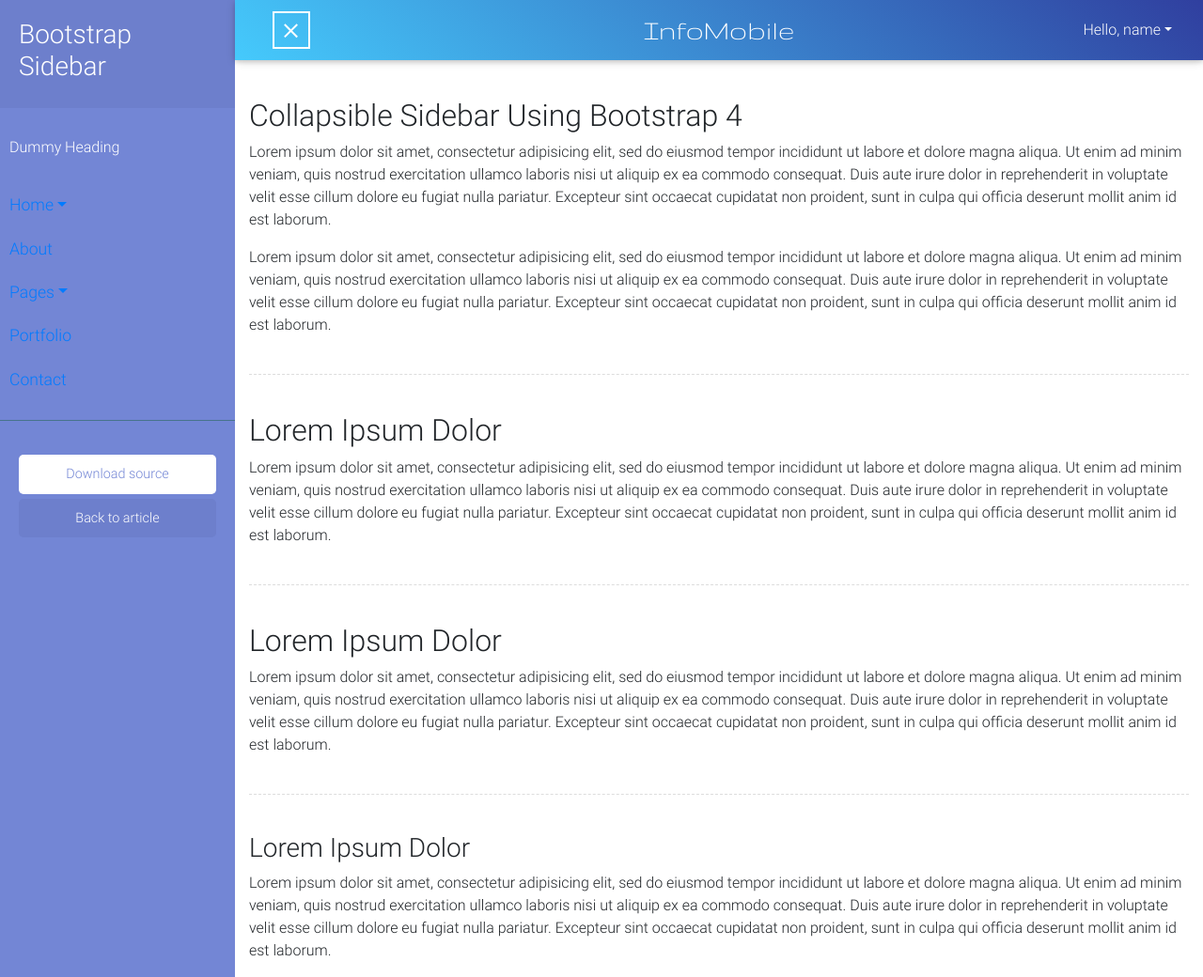
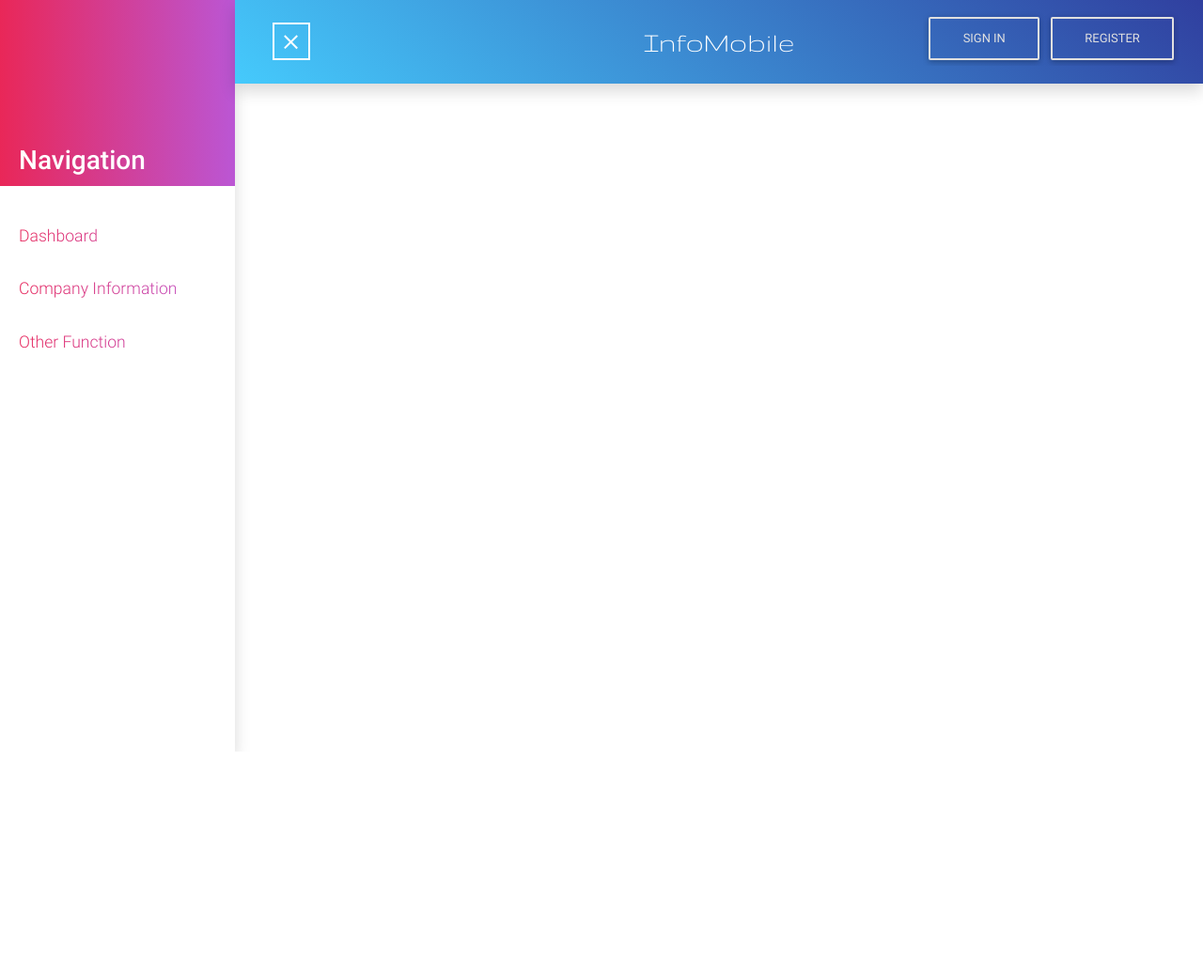
Before and after one commit to yjl450/Bugfree, a Flask app: page /design/basic in a window 1280 px wide. Shown: the whole page at 94% size. After the commit the page ends 800 px from the top, so only its background shows below. Run offline with Flask 2, Linux system fonts and the light colour scheme; some libraries are stand-ins or nearby versions; some web fonts are replaced.

Commit message:
update dashboard template

```diff
--- a/bugfree/__init__.py
+++ b/bugfree/__init__.py
@@ -46,4 +46,9 @@ def create_app(test_config=None):
     from . import index
     app.register_blueprint(index.bp)
 
+    # Register dashboard blueprint
+    # Responsible for dashboard page and other functions.
+    from . import dash
+    app.register_blueprint(dash.bp)
+
     return app
--- a/bugfree/dash.py
+++ b/bugfree/dash.py
@@ -17,9 +17,10 @@ bp = Blueprint('dash', __name__)
 @bp.route('/dash')
 def dash():
     """
-    :return: Navigation template
+    :return: Dashboard Page
     """
-    return """<a href="design/index">index</a>"""
+    title = 'InfoMobile - Dashboard'
+    return render_template('dash/dash.html', title=title)
 
 @bp.route('/design/index')
 def navi():
--- a/bugfree/index.py
+++ b/bugfree/index.py
@@ -93,7 +93,7 @@ def login():
                 session.permanent = True
             session['name'] = user[0]
             session['email'] = user[1]
-            return redirect(url_for('index.index'))
+            return redirect(url_for('dash.dash'))
         flash(error)
 
     title = 'InfoMobile - Sign In'
--- a/bugfree/static/css/sidenav.css
+++ b/bugfree/static/css/sidenav.css
@@ -34,10 +34,17 @@
 #sidebar {
     min-width: 250px;
     max-width: 250px;
-    background: #7386D5;
+    /* background: linear-gradient(-80deg, #bb56d4 0%, #e92758 100%); */
+    /* background: white; */
+    /* background: linear-gradient(-90deg, #29bdd9 0%, #276ace 100%); */
     color: #fff;
     transition: all 0.6s cubic-bezier(0.945, 0.020, 0.270, 0.665);
     transform-origin: bottom left;
+    /* padding: 15px; */
+    /* border-style: solid !important; */
+    /* margin: 0 15px 0 0; */
+    /* border-image: linear-gradient(-80deg, #bb56d4 0%, #e92758 100%)1 10 1;  */
+    /* margin-color: white; */
 }
 
 #sidebar.active {
@@ -45,14 +52,20 @@
     transform: rotateY(100deg);
 }
 
+#navihead {
+
+    font-weight: 500 !important;
+}
+
 #sidebar .sidebar-header {
-    padding: 20px;
-    background: #6d7fcc;
+    padding: 20px 20px 2px 20px;
+    color: white;
+    background: linear-gradient(-90deg, #bb56d4 0%, #e92758 100%);
+    /* background: #6d7fcc; */
 }
 
 #sidebar ul.components {
     padding: 20px 0;
-    border-bottom: 1px solid #47748b;
 }
 
 #sidebar ul p {
@@ -61,22 +74,34 @@
 }
 
 #sidebar ul li a {
+    margin: 10px;
     padding: 10px;
     font-size: 1.1em;
     display: block;
+    background: linear-gradient(-90deg, #bb56d4 0%, #e92758 100%);
+    -webkit-background-clip: text;
+    -webkit-text-fill-color: transparent;
 }
 
+
 #sidebar ul li a:hover {
-    color: #7386D5;
-    background: #fff;
+    -webkit-text-fill-color: white;
+    color: white !important;
+    background: linear-gradient(-90deg, #bb56d4 0%, #e92758 100%) !important;
+    box-shadow: 2px 5px 24px 7px rgba(0,0,0,0.25);
 }
 
-/* #sidebar ul li.active>a,
-a[aria-expanded="true"] {
-    color: #fff;
-    background: #6d7fcc;
-} */
+#sidebar ul li a.active {
+    -webkit-text-fill-color: white;
+    color: white !important;
+    background: linear-gradient(-90deg, #bb56d4 0%, #e92758 100%) !important;
+    box-shadow: 2px 5px 24px 7px rgba(0,0,0,0.25);
+}
 
+#sidebar ul li ul li a {
+    margin-left: 25px;
+    margin-right: 25px;
+}
 
 a[data-toggle="collapse"] {
     position: relative;
@@ -88,7 +113,15 @@ ul ul a {
     background: #6d7fcc;
 }
 
-ul.CTAs {
+a.side.dropdown-toggle::after{
+    border-top-color: #db357e;
+}
+
+/* a.dropdown-toggle::after:hover{
+    border-top-color: white;
+} */
+
+/* ul.CTAs {
     padding: 20px;
 }
 
@@ -109,7 +142,7 @@ a.article,
 a.article:hover {
     background: #6d7fcc !important;
     color: #fff !important;
-}
+} */
 
 
 /* ---------------------------------------------------
@@ -125,7 +158,7 @@ a.article:hover {
 #sidebarCollapse {
     width: 40px;
     height: 40px;
-    /* background: #345bb2; */
+    background: #345bb2;
     background: transparent;
     cursor: pointer;
     border: white;
--- a/bugfree/templates/dash/basic.html
+++ b/bugfree/templates/dash/basic.html
@@ -19,64 +19,42 @@
 
     <div class="wrapper">
         <!-- Sidebar Holder -->
-        <nav id="sidebar">
+        <nav id="sidebar" class="shadow">
             <div class="sidebar-header">
-                <h3>Bootstrap Sidebar</h3>
+                <h3 id="navihead"><br><br><br><br>Navigation</h3>
             </div>
 
             <ul class="list-unstyled components">
-                <p>Dummy Heading</p>
-                <li class="active">
-                    <a href="#homeSubmenu" data-toggle="collapse" aria-expanded="false" class="dropdown-toggle">Home</a>
+                <!-- <p>Dummy Heading</p> -->
+                <!-- <li class="active">
+                    <a href="#homeSubmenu" data-toggle="collapse" aria-expanded="false" class="side dropdown-toggle">Home</a>
                     <ul class="collapse list-unstyled" id="homeSubmenu">
                         <li>
-                            <a href="#">Home 1</a>
+                            <a class="side" href="#">Home 1</a>
                         </li>
                         <li>
-                            <a href="#">Home 2</a>
+                            <a class="side" href="#">Home 2</a>
                         </li>
                         <li>
-                            <a href="#">Home 3</a>
+                            <a class="side" href="#">Home 3</a>
                         </li>
                     </ul>
+                </li> -->
+                <li>
+                    <a href="/dash/" id="dash">Dashboard</a>
                 </li>
                 <li>
-                    <a href="#">About</a>
-                    <a href="#pageSubmenu" data-toggle="collapse" aria-expanded="false"
-                        class="dropdown-toggle">Pages</a>
-                    <ul class="collapse list-unstyled" id="pageSubmenu">
-                        <li>
-                            <a href="#">Page 1</a>
-                        </li>
-                        <li>
-                            <a href="#">Page 2</a>
-                        </li>
-                        <li>
-                            <a href="#">Page 3</a>
-                        </li>
-                    </ul>
+                    <a href="/dash/info" id="info">Company Information</a>
                 </li>
                 <li>
-                    <a href="#">Portfolio</a>
-                </li>
-                <li>
-                    <a href="#">Contact</a>
-                </li>
-            </ul>
-
-            <ul class="list-unstyled CTAs">
-                <li>
-                    <a href="https://bootstrapious.com/tutorial/files/sidebar.zip" class="download">Download source</a>
-                </li>
-                <li>
-                    <a href="https://bootstrapious.com/p/bootstrap-sidebar" class="article">Back to article</a>
+                    <a href="#">Other Function</a>
                 </li>
             </ul>
         </nav>
 
         <!-- Page Content Holder -->
         <div id="content">
-            <nav class="navbar sticky-top navbar-expand-md blue-gradient navbar-dark scrolling-navbar">
+            <nav class="navbar sticky-top navbar-expand-md blue-gradient navbar-dark scrolling-navbar shadow">
                 <div class="container">
                     <button type="button" id="sidebarCollapse" class="navbar-btn">
                         <span></span>
@@ -91,7 +69,7 @@
                     </button>
                     <div class="collapse navbar-collapse" id="navbarSupportedContent">
                         <ul class="navbar-nav ml-auto">
-                            {%if not login_flag %}
+                            {%if not g.login_flag %}
                             <li class="nav-item">
                                 <a href="/login">
                                     <button type="button" class="btn btn-outline-light">Sign In</button></a>
@@ -101,10 +79,10 @@
                                     <button type="button" class="btn btn-outline-light">Register</button></a>
                             </li>
                             {% endif %}
-                            {% if login_flag %}
+                            {% if g.login_flag %}
                             <li class="nav-item dropdown">
                                 <a class="nav-link dropdown-toggle" id="navbarDropdownMenuLink" data-toggle="dropdown"
-                                    aria-haspopup="true" aria-expanded="false">Hello, name</a>
+                                    aria-haspopup="true" aria-expanded="false">Hello, {{g.name}}</a>
                                 <div class="dropdown-menu dropdown-primary" aria-labelledby="navbarDropdownMenuLink">
                                     <a class="dropdown-item" href="/dash">Dashboard</a>
                                     <a class="dropdown-item" href="/accu">Your Account</a>
@@ -118,51 +96,17 @@
             </nav>
 
             <div class="container">
-
-                <h2>Collapsible Sidebar Using Bootstrap 4</h2>
-                <p>Lorem ipsum dolor sit amet, consectetur adipisicing elit, sed do eiusmod tempor incididunt ut labore
-                    et dolore magna aliqua. Ut enim ad minim veniam, quis nostrud exercitation ullamco laboris nisi ut
-                    aliquip ex ea commodo consequat. Duis aute irure dolor in reprehenderit in voluptate velit esse
-                    cillum dolore eu fugiat nulla pariatur. Excepteur sint occaecat cupidatat non proident, sunt in
-                    culpa qui officia deserunt mollit anim id est laborum.</p>
-                <p>Lorem ipsum dolor sit amet, consectetur adipisicing elit, sed do eiusmod tempor incididunt ut labore
-                    et dolore magna aliqua. Ut enim ad minim veniam, quis nostrud exercitation ullamco laboris nisi ut
-                    aliquip ex ea commodo consequat. Duis aute irure dolor in reprehenderit in voluptate velit esse
-                    cillum dolore eu fugiat nulla pariatur. Excepteur sint occaecat cupidatat non proident, sunt in
-                    culpa qui officia deserunt mollit anim id est laborum.</p>
-
-                <div class="line"></div>
-
-                <h2>Lorem Ipsum Dolor</h2>
-                <p>Lorem ipsum dolor sit amet, consectetur adipisicing elit, sed do eiusmod tempor incididunt ut labore
-                    et dolore magna aliqua. Ut enim ad minim veniam, quis nostrud exercitation ullamco laboris nisi ut
-                    aliquip ex ea commodo consequat. Duis aute irure dolor in reprehenderit in voluptate velit esse
-                    cillum dolore eu fugiat nulla pariatur. Excepteur sint occaecat cupidatat non proident, sunt in
-                    culpa qui officia deserunt mollit anim id est laborum.</p>
-
-                <div class="line"></div>
-
-                <h2>Lorem Ipsum Dolor</h2>
-                <p>Lorem ipsum dolor sit amet, consectetur adipisicing elit, sed do eiusmod tempor incididunt ut labore
-                    et dolore magna aliqua. Ut enim ad minim veniam, quis nostrud exercitation ullamco laboris nisi ut
-                    aliquip ex ea commodo consequat. Duis aute irure dolor in reprehenderit in voluptate velit esse
-                    cillum dolore eu fugiat nulla pariatur. Excepteur sint occaecat cupidatat non proident, sunt in
-                    culpa qui officia deserunt mollit anim id est laborum.</p>
-
-                <div class="line"></div>
-
-                <h3>Lorem Ipsum Dolor</h3>
-                <p>Lorem ipsum dolor sit amet, consectetur adipisicing elit, sed do eiusmod tempor incididunt ut labore
-                    et dolore magna aliqua. Ut enim ad minim veniam, quis nostrud exercitation ullamco laboris nisi ut
-                    aliquip ex ea commodo consequat. Duis aute irure dolor in reprehenderit in voluptate velit esse
-                    cillum dolore eu fugiat nulla pariatur. Excepteur sint occaecat cupidatat non proident, sunt in
-                    culpa qui officia deserunt mollit anim id est laborum.</p>
-
+            {% block content %}{% endblock %}
             </div>
 
 
         </div>
     </div>
+    <a class="top-link hide" href="" id="js-top">
+        <svg xmlns="http://www.w3.org/2000/svg" viewBox="0 0 12 6">
+            <path d="M12 6H0l6-6z" /></svg>
+        <span class="screen-reader-text">Back to top</span>
+    </a>
 
     <!-- SCRIPTS -->
     <!-- JQuery -->
@@ -185,6 +129,56 @@
             });
         });
     </script>
+    <script>
+        $("#sidebar ul li a").hover(
+            function () {
+                $(this).addClass('shadow');
+
+            },
+            function () {
+                $(this).removeClass('shadow');
+            }
+        );
+    </script>
+    <script>
+        const scrollToTopButton = document.getElementById('js-top');
+
+        // Let's set up a function that shows our scroll-to-top button if we scroll beyond the height of the initial window.
+        const scrollFunc = () => {
+            // Get the current scroll value
+            let y = window.scrollY;
+
+            // If the scroll value is greater than the window height, let's add a class to the scroll-to-top button to show it!
+            if (y > 0) {
+                scrollToTopButton.className = "top-link show";
+            } else {
+                scrollToTopButton.className = "top-link hide";
+            }
+        };
+
+        window.addEventListener("scroll", scrollFunc);
+
+        const scrollToTop = () => {
+            // Let's set a variable for the number of pixels we are from the top of the document.
+            const c = document.documentElement.scrollTop || document.body.scrollTop;
+
+            // If that number is greater than 0, we'll scroll back to 0, or the top of the document.
+            // We'll also animate that scroll with requestAnimationFrame:
+            // https://developer.mozilla.org/en-US/docs/Web/API/window/requestAnimationFrame
+            if (c > 0) {
+                window.requestAnimationFrame(scrollToTop);
+                // ScrollTo takes an x and a y coordinate.
+                // Increase the '10' value to get a smoother/slower scroll!
+                window.scrollTo(0, c - c / 10);
+            }
+        };
+
+        // When the button is clicked, run our ScrolltoTop function above!
+        scrollToTopButton.onclick = function (e) {
+            e.preventDefault();
+            scrollToTop();
+        }
+    </script>
 </body>
 
 </html>
--- /dev/null
+++ b/bugfree/templates/dash/dash.html
@@ -0,0 +1,5 @@
+{% extends 'dash/basic.html' %}
+
+{% block content %}
+<span>test</span>
+{% endblock %}
--- a/bugfree/templates/index/init.html
+++ b/bugfree/templates/index/init.html
@@ -39,7 +39,7 @@
                         {% if g.login_flag %}
                         <li class="nav-item dropdown">
                             <a class="nav-link dropdown-toggle" id="navbarDropdownMenuLink" data-toggle="dropdown"
-                                aria-haspopup="true" aria-expanded="false">Hello, name</a>
+                                aria-haspopup="true" aria-expanded="false">Hello, {{g.name}}</a>
                             <div class="dropdown-menu dropdown-primary" aria-labelledby="navbarDropdownMenuLink">
                                 <a class="dropdown-item" href="/dash">Dashboard</a>
                                 <a class="dropdown-item" href="/accu">Your Account</a>
@@ -78,7 +78,7 @@
     <!-- Bootstrap core JavaScript -->
     <script type="text/javascript" src="{{url_for('static',filename='js/bootstrap.min.js')}}"></script>
     <!-- MDB core JavaScript -->
-    <!-- <script type="text/javascript" src="{{url_for('static',filename='js/mdb.min.js')}}"></script> -->
+    <script type="text/javascript" src="{{url_for('static',filename='js/mdb.min.js')}}"></script>
     <!-- Library for password encryption -->
     <script type="text/javascript" src="{{url_for('static',filename='js/md5.min.js')}}"></script>
 
```
Also changed, not shown: bugfree/static/css/index.css (+65 -0 lines), 1 other file.
